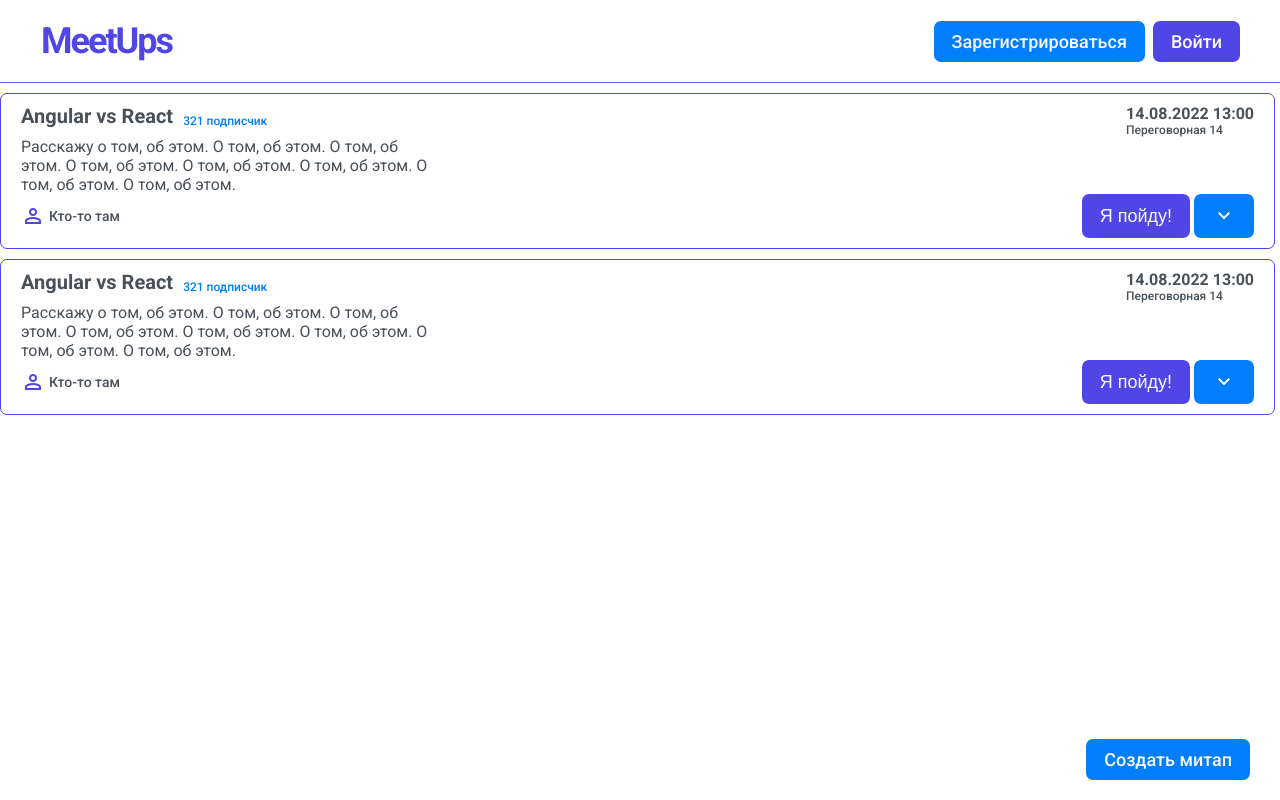
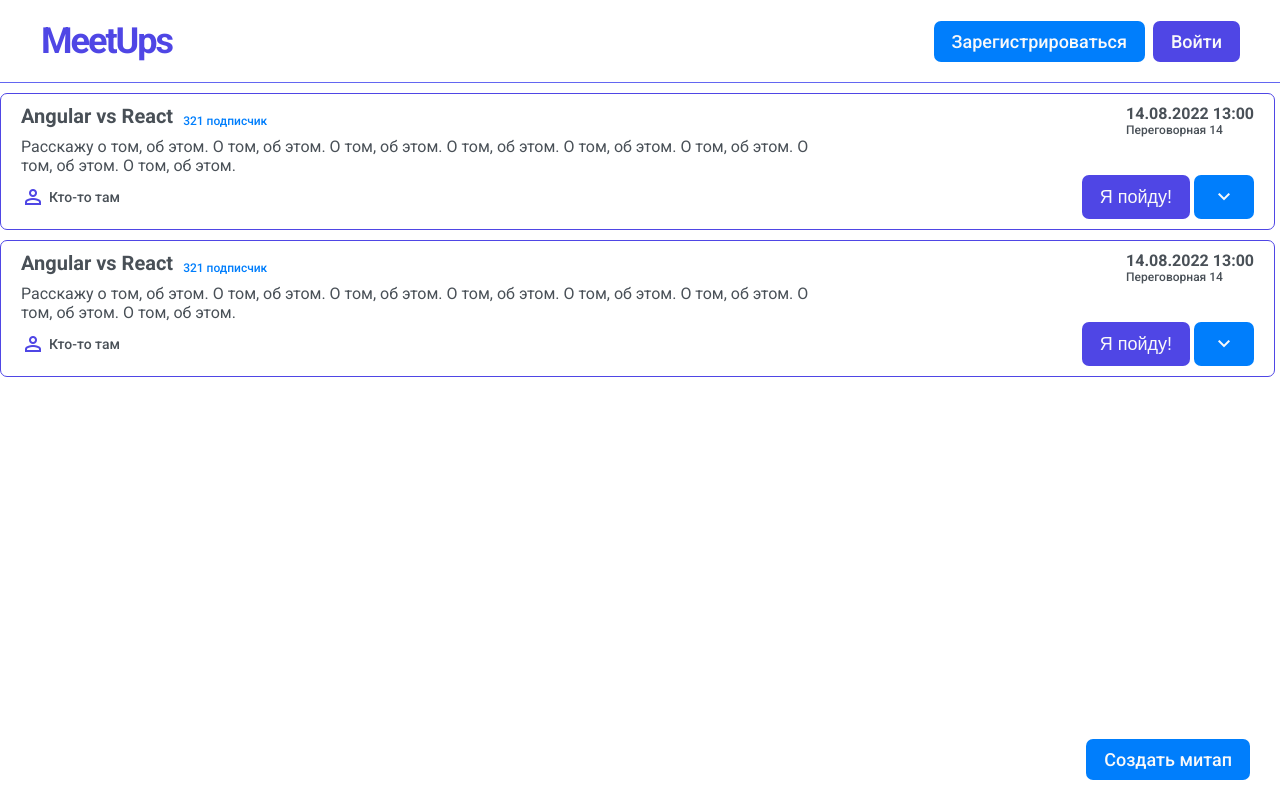
Before and after one commit to NERFTHISPLS/angular-meetup-organization, an Angular app: page / in a window 1280 px wide. Built offline with nearby package versions, Linux system fonts and the light colour scheme.

Commit message:
Implement show more button

```diff
--- a/src/app/shared/components/meetup-item/meetup-item.component.html
+++ b/src/app/shared/components/meetup-item/meetup-item.component.html
@@ -16,7 +16,8 @@
       том, об этом. О том, об этом. О том, об этом. О том, об этом.
     </p>
 
-    <!-- <div class="info-group">
+    <div class="expanded-info" *ngIf="isExpanded">
+      <div class="info-group">
         <h3 class="subtitle">Целевая аудитория</h3>
         <p class="description">разрабы, аналитики, и прочие</p>
       </div>
@@ -45,7 +46,8 @@
       <div class="info-group">
         <h3 class="subtitle">Почему надо обязательно прийти?</h3>
         <p class="description">У меня красный пояс по C++</p>
-    </div> -->
+      </div>
+    </div>
   </div>
 
   <p class="author">
@@ -55,8 +57,13 @@
 
   <div class="buttons">
     <button class="btn btn--base">Я пойду!</button>
-    <button class="btn btn--accent">
+
+    <button class="btn btn--accent" (click)="showMore()" *ngIf="!isExpanded">
       <span class="material-symbols-outlined">expand_more</span>
+    </button>
+
+    <button class="btn btn--accent" (click)="showLess()" *ngIf="isExpanded">
+      <span class="material-symbols-outlined">expand_less</span>
     </button>
   </div>
 </li>
--- a/src/app/shared/components/meetup-item/meetup-item.component.scss
+++ b/src/app/shared/components/meetup-item/meetup-item.component.scss
@@ -44,6 +44,8 @@
 }
 
 .info {
+  grid-column: 1 / 3;
+
   display: flex;
   flex-direction: column;
   gap: 1rem;
--- a/src/app/shared/components/meetup-item/meetup-item.component.ts
+++ b/src/app/shared/components/meetup-item/meetup-item.component.ts
@@ -1,10 +1,21 @@
+import { CommonModule } from '@angular/common';
 import { Component } from '@angular/core';
 
 @Component({
   selector: 'app-meetup-item',
   standalone: true,
-  imports: [],
+  imports: [CommonModule],
   templateUrl: './meetup-item.component.html',
   styleUrl: './meetup-item.component.scss',
 })
-export class MeetupItemComponent {}
+export class MeetupItemComponent {
+  public isExpanded = false;
+
+  public showMore() {
+    this.isExpanded = true;
+  }
+
+  public showLess() {
+    this.isExpanded = false;
+  }
+}
```
Also changed, not shown: src/app/shared/interfaces/meetup.ts (added, +29 -0 lines). Lines whose indentation alone changed are shown as unchanged.
